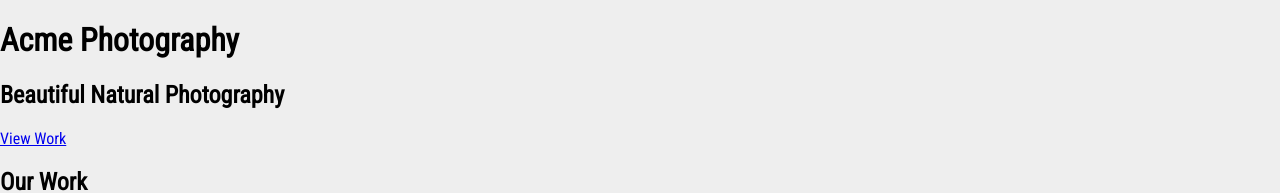
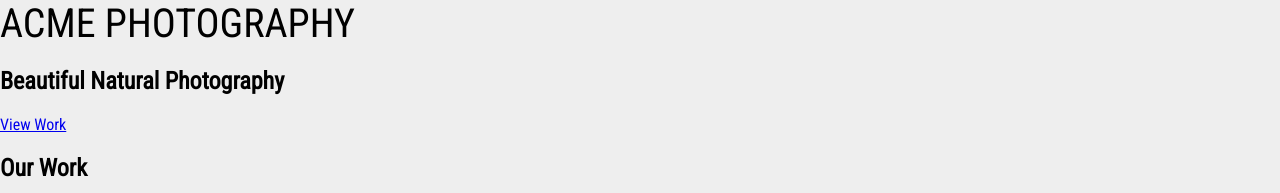
Before and after one commit to j3ffh95/photography-website, a plain HTML site: page index.html in a window 1280 px wide. Shown: the top 193 px of the page. Drawn offline with nearby package versions, Linux system fonts and the light colour scheme.

Commit message:
Styled the header 1 elements

```diff
--- a/style.css
+++ b/style.css
@@ -6,3 +6,10 @@ body {
   margin: 0;
   height: auto;
 }
+
+h1 {
+  font-weight: 400;
+  font-size: 2.5rem;
+  text-transform: uppercase;
+  margin: 0;
+}
```
